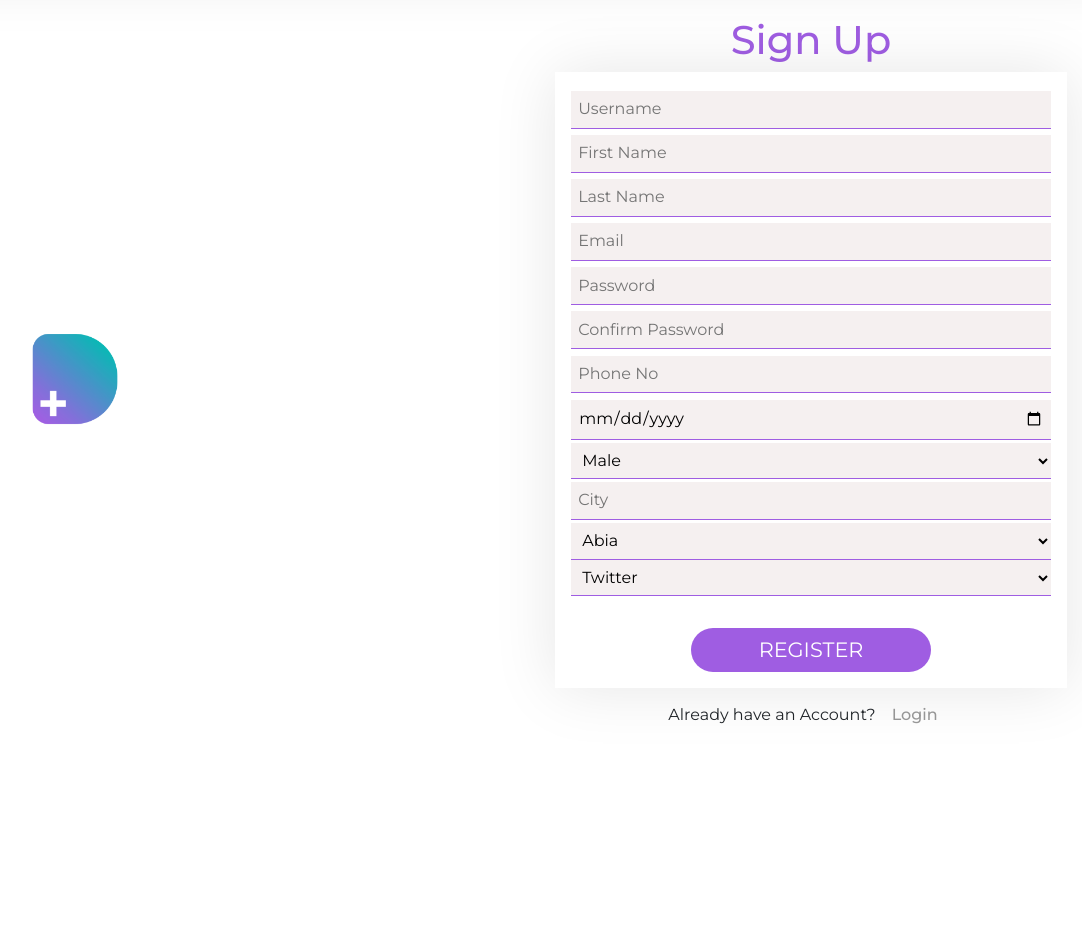
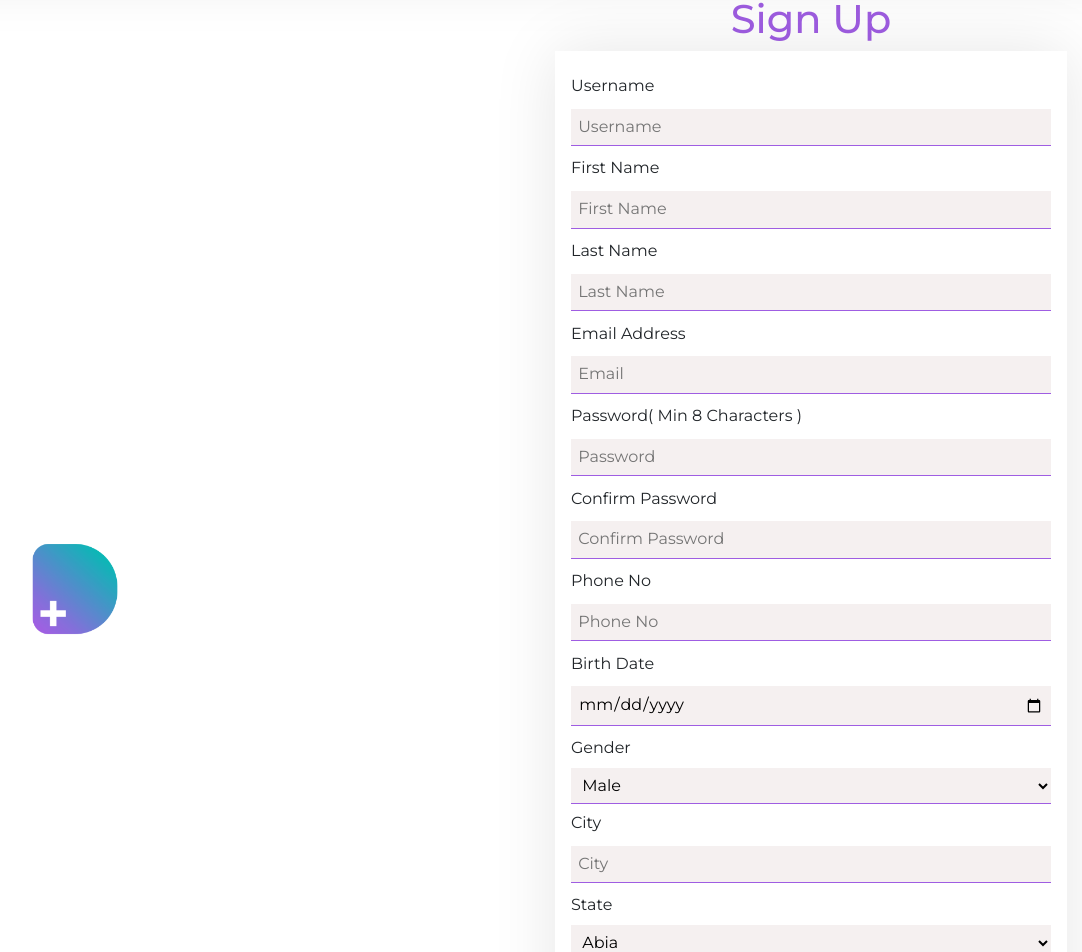
Before and after one commit to kuicpet/dro, a React (Create React App) app: page /signup in a window 1280 px wide. Shown: the part 89-1041 px from the top of the page, without its empty margins (149-1231 px from the left). Before the commit the page ends 868 px from the top, so only its background shows below. Built offline with nearby package versions, Linux system fonts and the light colour scheme.

Commit message:
ft--updated basic validation

```diff
--- a/src/pages/UserSignIn.js
+++ b/src/pages/UserSignIn.js
@@ -36,13 +36,13 @@ export default function UserSignIn() {
                             <div className="label">
                                 <label htmlFor="username">Username</label>
                             </div>
-                            <Field type="text" name="username" placeholder="Username"  />
+                            <Field type="text" name="username" placeholder="Username" required/>
                         </div>
                         <div>
                             <div className="label">
                                 <label htmlFor="password">Password</label>
                             </div>
-                            <Field type="password" name="password" placeholder="Password" />
+                            <Field type="password" name="password" placeholder="Password" required/>
                         </div>
                         <button type="submit" className="btn">Login</button>
                     </Form>
--- a/src/pages/UserSignUp.js
+++ b/src/pages/UserSignUp.js
@@ -44,19 +44,73 @@ export default function UserSignUp() {
                     }}
                 >
                     <Form className="form">
-                        <Field  type="text" name="username" placeholder="Username" />
-                        <Field  type="text" name="first_name" placeholder="First Name" />
-                        <Field  type="text" name="last_name" placeholder="Last Name" />
-                        <Field  type="email" name="email" placeholder="Email" />
-                        <Field  type="password" name="password" placeholder="Password" />
-                        <Field  type="password" name="confirm_password" placeholder="Confirm Password" />
+                        <div>
+                            <div className="label">
+                                <label htmlFor="user.username">Username</label>
+                            </div>
+                            <Field  type="text" name="user.username" placeholder="Username" required/>
+                        </div>
+                        <div>
+                            <div className="label">
+                                <label htmlFor="user.first_name">First Name</label>
+                                <Field  type="text" name="user.first_name" placeholder="First Name" required/>
+                            </div>
+                        </div>
+                        <div>
+                            <div className="label">
+                                <label htmlFor="user.last_name">Last Name</label>
+                                <Field  type="text" name="user.first_name" placeholder="Last Name" required/>
+                            </div>
+                        </div>
+                        <div>
+                            <div className="label">
+                                <label htmlFor="user.email">Email Address</label>
+                                <Field  type="email" name="user.email" placeholder="Email" required/>
+                            </div>
+                        </div>
+                        <div>
+                            <div className="label">
+                                <label htmlFor="password">Password( min 8 Characters )</label>
+                                <Field  type="password" name="user.password" placeholder="Password" required/>
+                            </div>
+                        </div>
+                        <div>
+                            <div className="label">
+                                <label htmlFor="confirm_password">Confirm Password</label>
+                            </div>
+                            <Field  type="password" name="confirm_password" placeholder="Confirm Password" required/>
+                        </div>
+                        <div>
+                            <div className="label">
+                                <label htmlFor="phone">Phone No</label>
+                            </div>
                             <Field  type="tel" name="phone" placeholder="Phone No" />
+                        </div>
+                        <div>
+                            <div className="label">
+                                <label htmlFor="birth_date">Birth Date</label>
                                 <Field  type="date" name="birth_date" placeholder="" />
+                            </div>
+                        </div>
+                        <div>
+                            <div className="label">
+                                <label htnlFor="gender">Gender</label>
+                            </div>
                             <Field name="gender" as="select">
                                 <option value="male">Male</option>
                                 <option value="female">Female</option>
                             </Field>
+                        </div>
+                        <div>
+                            <div className="label">
+                                <label htmlFor=""city>City</label>
                                 <Field  name="city" placeholder="City" />
+                            </div>
+                        </div>
+                        <div>
+                            <div className="label">
+                                <label htmlFor="state">State</label>
+                            </div>
                             <Field name="state" as="select">
                             {states.map(({label, value}) => (
                                 <option
@@ -67,6 +121,11 @@ export default function UserSignUp() {
                                 </option>
                             ))}
                         </Field>
+                        </div>
+                        <div>
+                            <div className="label">
+                                <label htmlFor="">How did You Hear About us</label>
+                            </div>
                             <Field name="ref_methods" as="select">
                                 {ref_methods.map(({id,name}) => (
                                     <option
@@ -77,6 +136,7 @@ export default function UserSignUp() {
                                     </option>
                                 ))}
                             </Field>
+                        </div>
                         <button type="submit" className="btn">Register</button>
                     </Form>
                 </Formik>
```
Lines whose indentation alone changed are shown as unchanged.
